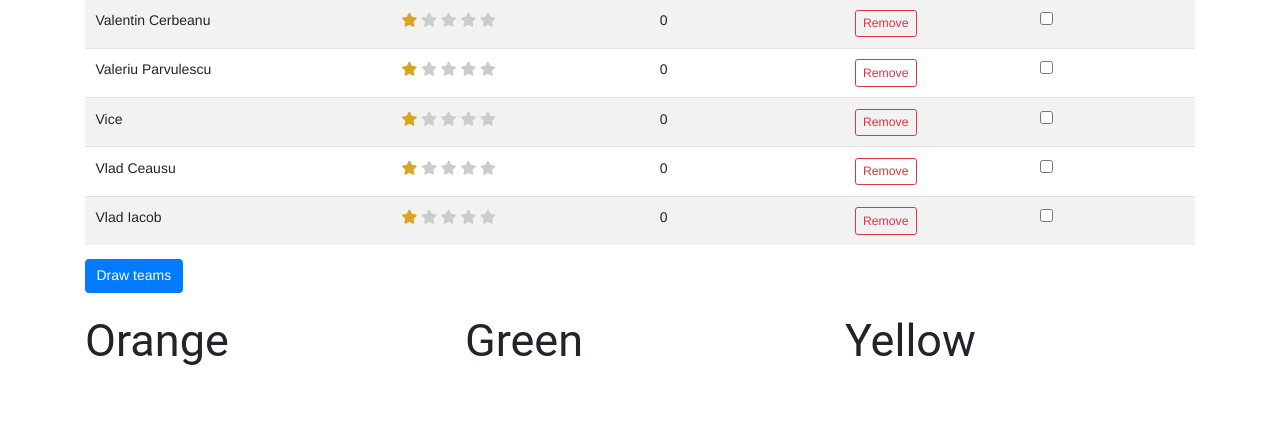
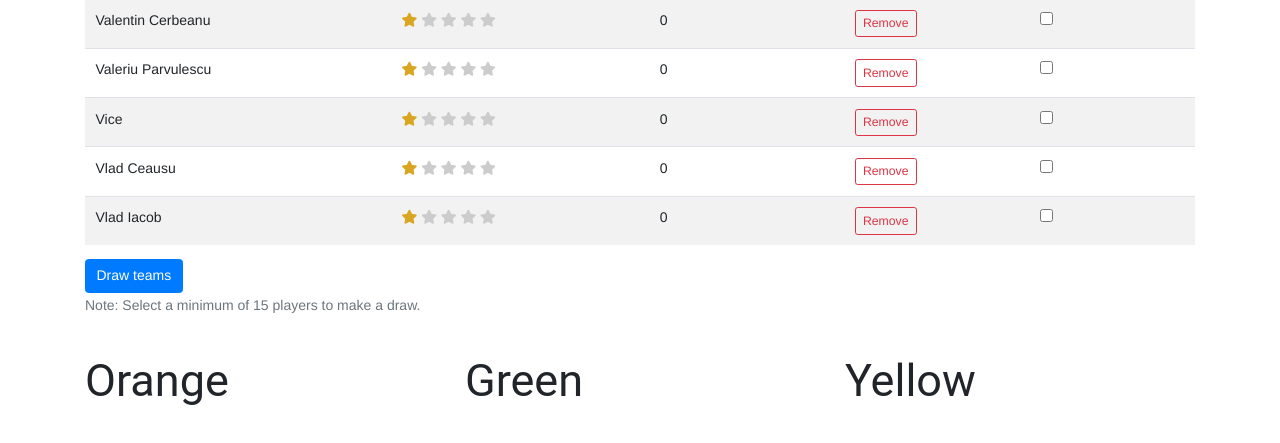
Before and after one commit to floryn90/team-draw, a Flask app: page /fotbal-luni-db in a window 1280 px wide. Shown: the part 1167-1610 px from the top of the page. Before the commit the page ends 1532 px from the top, so only its background shows below. Run offline with Flask 2, Linux system fonts and the light colour scheme; some libraries are stand-ins or nearby versions.

Commit message:
make teams based on selected players

```diff
--- a/app.py
+++ b/app.py
@@ -88,7 +88,7 @@ def draw_teams():
     players_data = load_data()  # Load players data
     players = players_data['players']
     indexes = request.json['indexes']
-    print(indexes)
+
     # Group players by star rating
     star_ratings = {'high': [], 'medium': [], 'low': []}
     for player in players:
@@ -102,8 +102,6 @@ def draw_teams():
             star_ratings['medium'].append(player)
         else:
             star_ratings['low'].append(player)
-
-    print(star_ratings)
 
     # Initialize teams and the total number of players drawn
     team1 = []
@@ -125,7 +123,7 @@ def draw_teams():
                 return player_selected
 
     # Distribute players among teams, alternating between top and bottom players
-    while total_players_drawn < 18:
+    while total_players_drawn < len(indexes):
         team1.append(select_player())
         team2.append(select_player())
         team3.append(select_player())
--- a/templates/index.html
+++ b/templates/index.html
@@ -99,8 +99,8 @@
     </table>
 
 
-    <!-- Draw teams button -->
     <button class="btn btn-primary" onclick="drawTeams()">Draw teams</button>
+    <p class="text-muted">Note: Select a minimum of 15 players to make a draw.</p>
     <!-- Team tables -->
     <div class="row">
         <div class="col-md-4">
```
